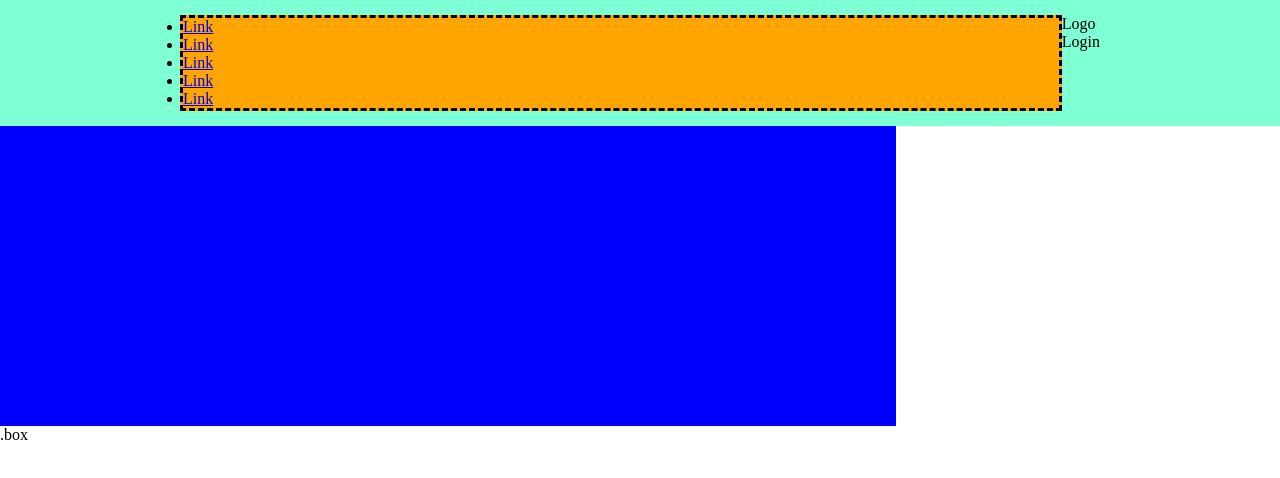
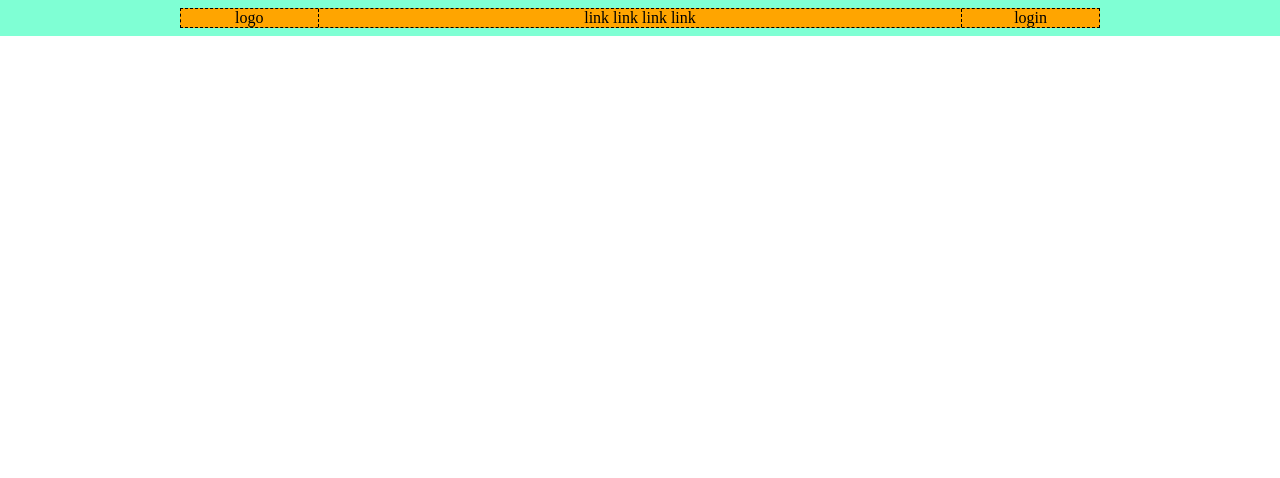
Before and after one commit to David3-bot/htmlcss-struttura-discord, a plain HTML site: page index.html in a window 1280 px wide. Drawn offline with Linux system fonts and the light colour scheme.

Commit message:
altri passi

```diff
--- a/index.html
+++ b/index.html
@@ -12,32 +12,35 @@
 <body>
 
     <header>
-        <div class="container">
-            <div class="barra-arancio">
-                <ul>
-                    <li><a href="#">Link</a></li>
-                    <li><a href="#">Link</a></li>
-                    <li><a href="#">Link</a></li>
-                    <li><a href="#">Link</a></li>
-                    <li><a href="#">Link</a></li>
-                </ul>
+        <nav>
+
+            <!----Logo link login---->
+            <div class="container">
+                <div class="logo">
+                    logo
+                </div>
+                <div class="cosi">
+                    link link link link
+                </div>
+
+                <div class="login">
+                    login
+                </div>
+
+            </div>
 
 
-            </div>
-            <div class="oggetti-header">
-                <div>Logo</div>
-                <div>Login</div>
-            </div>
-
-        </div>
-
-
+        </nav>
     </header>
 
+    <!--Sezione1-->
 
     <main>
-        <div class="boxrosa"></div>
-        .box
+        <!--riquadroo sfondo blu/rosa-->
+        <!--riquadro blu/rosa-->
+        <!--riquadro sfondo grigio blu/rosa-->
+        <!--riquadro blu/rosa-->
+
 
 
     </main>
--- a/style.css
+++ b/style.css
@@ -2,47 +2,33 @@
     margin: 0;
     padding: 0;
     box-sizing: border-box;
+
 }
 
 .container{
     width: 920px;
     margin:auto;
     display: flex;
-
-
+    text-align: center;
+    background-color: orange;
+    border: 1px dashed black;
 }
 
-header{
+nav{
     background-color: aquamarine;
-    padding: 15px
+    padding: 0.5rem;
 }
 
-
-.barra-arancio{
-    display: flex;
-    flex-direction: row;
-    background-color: orange;
-    border-style: dashed;
-    justify-content:space-between;
-    width: 900px;
-    padding: 0 auto;
+.logo {
+    width: 15%;
+    border-right: 1px dashed black;
 }
 
-.oggetti-header{
-    display: flexbox;
-    justify-content: space-between;
-
-
+.login {
+    width: 15%;
+    border-left: 1px dashed black;
 }
 
-.boxrosa{
-    background-color: blue;
+.cosi {
     width: 70%;
-    height: 300px;
-    ;
 }
-
-*ul{
-    display: flex;
-    list-style: none;
-}
```
